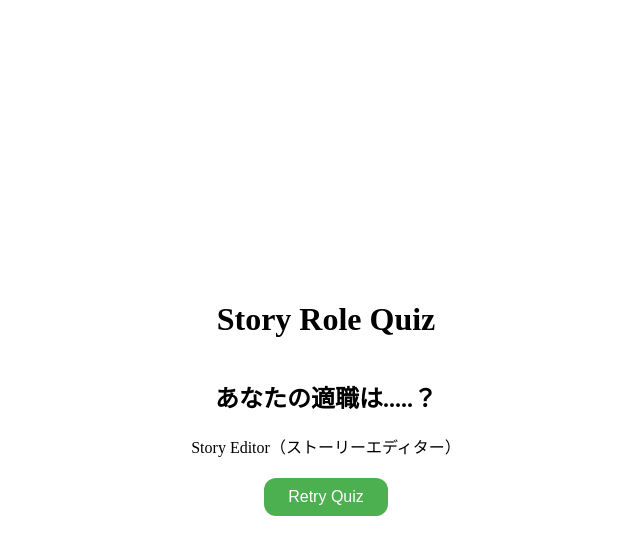
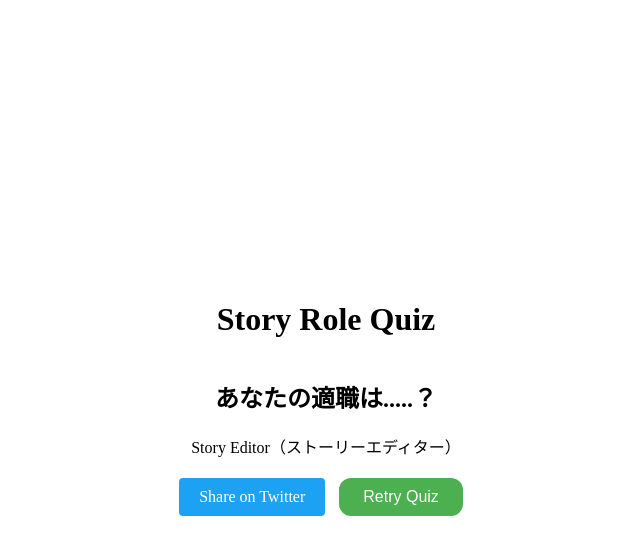
Before and after one commit to kakedashi3/StoryRoleQuiz, a plain HTML site: page index.html in a window 1280 px wide. Both pictures are taken after a click on the button "Yes". Shown: the whole page, without its empty margins (314-954 px from the left). Drawn offline with Linux system fonts and the light colour scheme.

Commit message:
first commit

```diff
--- a/index.html
+++ b/index.html
@@ -37,6 +37,18 @@
         }
         button:hover {
             background-color: #45a049;
+        }
+        a.share-twitter {
+            display: inline-block;
+            background-color: #1da1f2;
+            color: #ffffff;
+            padding: 10px 20px;
+            border-radius: 4px;
+            font-size: 16px;
+            text-decoration: none;
+        }
+        a.share-twitter:hover {
+            background-color: #0c8cd7;
         }
     </style>
 </head>
@@ -83,6 +95,9 @@
     <div id="result" class="hidden">
         <h2>あなたの適職は.....？</h2>
         <p id="role"></p>
+        <a class="share-twitter" href="https://twitter.com/intent/tweet?text=Story%20Role%20Quiz%20-%20あなたの適職は？%20%23StoryRoleQuiz&url=https%3A%2F%2Fexample.com%2Fquiz%2Fstory-role-quiz" target="_blank">
+            Share on Twitter
+          </a>
         <button onclick="resetQuiz()">Retry Quiz</button>
     </div>
 
```
